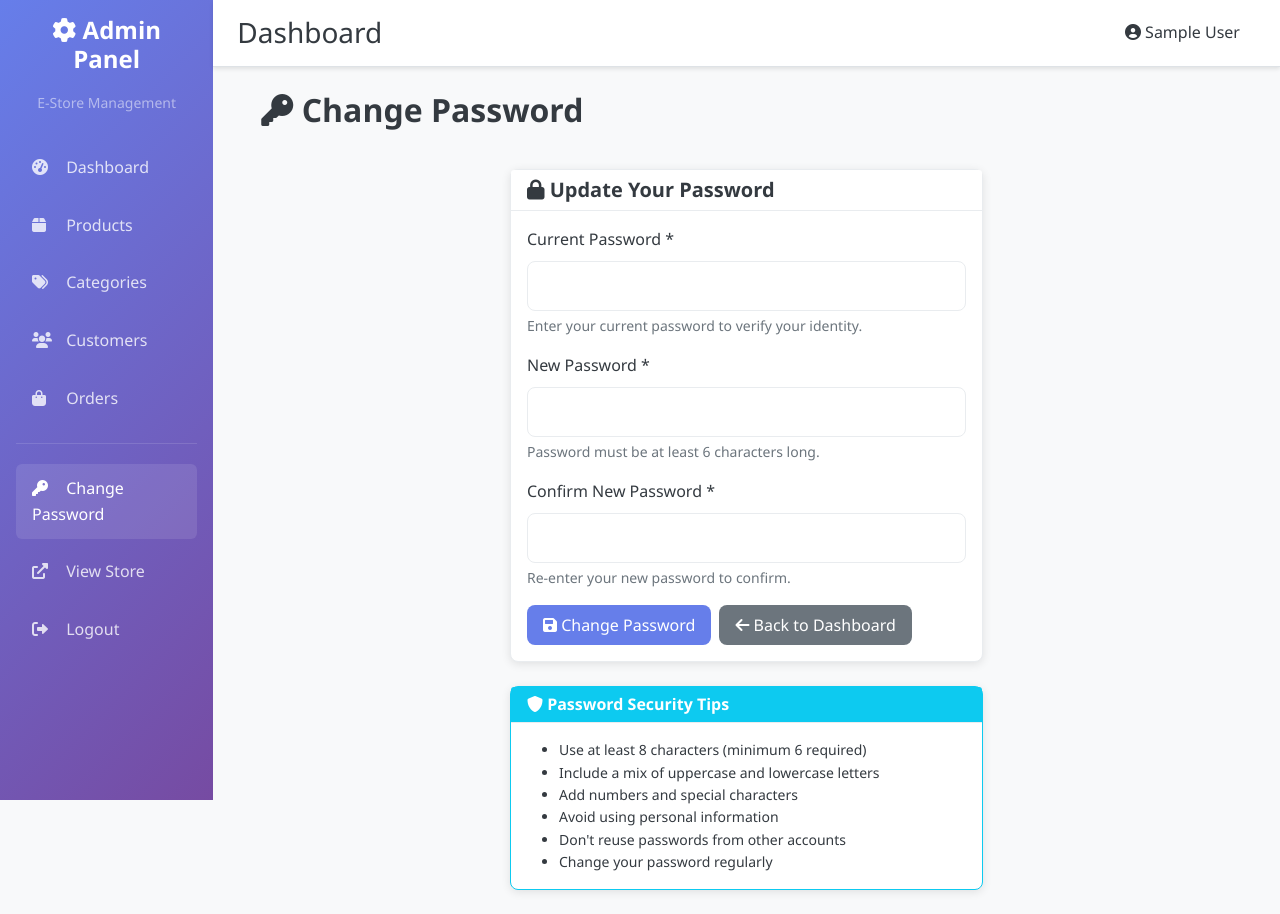
After one commit to Danishali273/E-store, a Flask app: page /admin/change_password in a window 1280 px wide. The commit adds this page. Run offline with Flask 3, Linux system fonts and the light colour scheme; the visitor is signed in with stand-in values (Sample User, id 1).

Commit message:
change password option for admin

```diff
--- a/app.py
+++ b/app.py
@@ -972,6 +972,43 @@ def admin_logout():
     session.pop('admin_name', None)
     return redirect(url_for('admin_login'))
 
+@app.route('/admin/change_password', methods=['GET', 'POST'])
+@admin_required
+def admin_change_password():
+    if request.method == 'POST':
+        current_password = request.form['current_password']
+        new_password = request.form['new_password']
+        confirm_password = request.form['confirm_password']
+
+        # Get current admin
+        admin = Admin.query.get(session['admin_id'])
+        if not admin:
+            flash('Admin not found!', 'error')
+            return redirect(url_for('admin_login'))
+
+        # Verify current password
+        if not check_password_hash(admin.password_hash, current_password):
+            flash('Current password is incorrect!', 'error')
+            return redirect(url_for('admin_change_password'))
+
+        # Validate new password
+        if new_password != confirm_password:
+            flash('New passwords do not match!', 'error')
+            return redirect(url_for('admin_change_password'))
+
+        if len(new_password) < 6:
+            flash('Password must be at least 6 characters long!', 'error')
+            return redirect(url_for('admin_change_password'))
+
+        # Update password
+        admin.password_hash = generate_password_hash(new_password)
+        db.session.commit()
+
+        flash('Password changed successfully!', 'success')
+        return redirect(url_for('admin_dashboard'))
+
+    return render_template('admin/change_password.html')
+
 @app.route('/admin')
 @admin_required
 def admin_dashboard():
--- a/templates/admin/base.html
+++ b/templates/admin/base.html
@@ -170,6 +170,10 @@
                             <i class="fas fa-shopping-bag"></i> Orders
                         </a>
                         <hr class="text-white-50">
+                        <a class="nav-link {% if request.endpoint == 'admin_change_password' %}active{% endif %}"
+                           href="{{ url_for('admin_change_password') }}">
+                            <i class="fas fa-key"></i> Change Password
+                        </a>
                         <a class="nav-link" href="{{ url_for('home') }}" target="_blank">
                             <i class="fas fa-external-link-alt"></i> View Store
                         </a>
--- /dev/null
+++ b/templates/admin/change_password.html
@@ -0,0 +1,110 @@
+{% extends "admin/base.html" %}
+
+{% block title %}Change Password - Admin Panel{% endblock %}
+
+{% block content %}
+<div class="container-fluid">
+    <div class="row">
+        <div class="col-12">
+            <div class="d-flex justify-content-between align-items-center mb-4">
+                <h2><i class="fas fa-key"></i> Change Password</h2>
+            </div>
+        </div>
+    </div>
+
+    <div class="row justify-content-center">
+        <div class="col-md-6">
+            <div class="card">
+                <div class="card-header">
+                    <h5 class="card-title mb-0">
+                        <i class="fas fa-lock"></i> Update Your Password
+                    </h5>
+                </div>
+                <div class="card-body">
+                    <form method="POST">
+                        <div class="mb-3">
+                            <label for="current_password" class="form-label">Current Password *</label>
+                            <input type="password" class="form-control" id="current_password"
+                                   name="current_password" required>
+                            <div class="form-text">Enter your current password to verify your identity.</div>
+                        </div>
+
+                        <div class="mb-3">
+                            <label for="new_password" class="form-label">New Password *</label>
+                            <input type="password" class="form-control" id="new_password"
+                                   name="new_password" required minlength="6">
+                            <div class="form-text">Password must be at least 6 characters long.</div>
+                        </div>
+
+                        <div class="mb-3">
+                            <label for="confirm_password" class="form-label">Confirm New Password *</label>
+                            <input type="password" class="form-control" id="confirm_password"
+                                   name="confirm_password" required minlength="6">
+                            <div class="form-text">Re-enter your new password to confirm.</div>
+                        </div>
+
+                        <div class="d-grid gap-2 d-md-flex justify-content-md-start">
+                            <button type="submit" class="btn btn-primary">
+                                <i class="fas fa-save"></i> Change Password
+                            </button>
+                            <a href="{{ url_for('admin_dashboard') }}" class="btn btn-secondary">
+                                <i class="fas fa-arrow-left"></i> Back to Dashboard
+                            </a>
+                        </div>
+                    </form>
+                </div>
+            </div>
+        </div>
+    </div>
+
+    <!-- Security Tips -->
+    <div class="row justify-content-center mt-4">
+        <div class="col-md-6">
+            <div class="card border-info">
+                <div class="card-header bg-info text-white">
+                    <h6 class="card-title mb-0">
+                        <i class="fas fa-shield-alt"></i> Password Security Tips
+                    </h6>
+                </div>
+                <div class="card-body">
+                    <ul class="mb-0 small">
+                        <li>Use at least 8 characters (minimum 6 required)</li>
+                        <li>Include a mix of uppercase and lowercase letters</li>
+                        <li>Add numbers and special characters</li>
+                        <li>Avoid using personal information</li>
+                        <li>Don't reuse passwords from other accounts</li>
+                        <li>Change your password regularly</li>
+                    </ul>
+                </div>
+            </div>
+        </div>
+    </div>
+</div>
+
+<script>
+document.addEventListener('DOMContentLoaded', function() {
+    const form = document.querySelector('form');
+    const newPassword = document.getElementById('new_password');
+    const confirmPassword = document.getElementById('confirm_password');
+
+    function validatePasswordMatch() {
+        if (newPassword.value !== confirmPassword.value) {
+            confirmPassword.setCustomValidity('Passwords do not match');
+        } else {
+            confirmPassword.setCustomValidity('');
+        }
+    }
+
+    newPassword.addEventListener('input', validatePasswordMatch);
+    confirmPassword.addEventListener('input', validatePasswordMatch);
+
+    form.addEventListener('submit', function(e) {
+        if (newPassword.value !== confirmPassword.value) {
+            e.preventDefault();
+            alert('Passwords do not match!');
+            confirmPassword.focus();
+        }
+    });
+});
+</script>
+{% endblock %}
```
